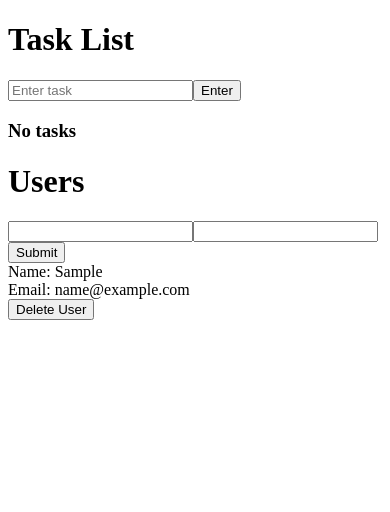
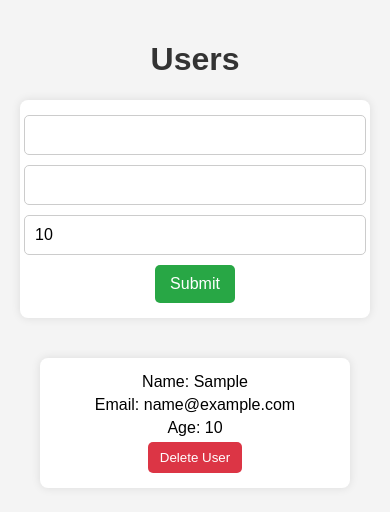
Before and after one commit to Sneh674/Web-Tech-Course, a React (Vite) app in the folder exp-9/taskanduser/: page / in a window 390 px wide. Both pictures are taken after typing "Sample", "name@example.com" into the empty fields and a click on the input "Submit". Shown: the top 512 px of the page. Built offline with nearby package versions, Linux system fonts and the light colour scheme.

Commit message:
css added

```diff
--- a/exp-9/taskanduser/src/App.jsx
+++ b/exp-9/taskanduser/src/App.jsx
@@ -4,10 +4,10 @@ import UserHome from "./components/userlist/UserHome";
 
 function App() {
   return (
-    <div className="main">
-      <TaskHome />
+    // <div className="main">
+      // <TaskHome />
       <UserHome />
-    </div>
+    // </div>
   );
 }
 
--- a/exp-9/taskanduser/src/components/userlist/UserHome.jsx
+++ b/exp-9/taskanduser/src/components/userlist/UserHome.jsx
@@ -1,50 +1,65 @@
 import { useState } from "react";
+import "./user.css";
 
 const UserHome = () => {
   const [userList, setUserList] = useState([]);
-  const [user, setUser] = useState({ name: "", email: "" });
+  const [user, setUser] = useState({ name: "", email: "", age: 10 });
+
   const handleChange = (e) => {
     const { name, value } = e.target;
     setUser((prevUser) => ({ ...prevUser, [name]: value }));
   };
+
   const handleSubmit = (e) => {
     e.preventDefault();
     const newUser = user;
     setUserList([...userList, newUser]);
-    e.target.name.value = "";
-    e.target.email.value = "";
-    setUser({ name: "", email: "" });
+    setUser({ name: "", email: "", age: 10 });
   };
+
   const handleDelete = (index) => {
-    setUserList(userList.filter((user, i) => i !== index));
+    setUserList(userList.filter((_, i) => i !== index));
   };
+
   return (
     <div>
       <h1>Users</h1>
       <form onSubmit={handleSubmit}>
-        <input type="text" name="name" onChange={handleChange} required />
-        <input type="email" name="email" id="" onChange={handleChange} />
+        <input
+          type="text"
+          name="name"
+          value={user.name}
+          onChange={handleChange}
+          required
+        />
+        <input
+          type="email"
+          name="email"
+          value={user.email}
+          onChange={handleChange}
+          required
+        />
+        <input
+          type="number"
+          name="age"
+          value={user.age}
+          onChange={handleChange}
+          required
+        />
         <input type="submit" value="Submit" />
       </form>
       <div className="allusers">
         {userList.length === 0 ? (
           <h3>No users</h3>
         ) : (
-          userList.map((user, index) => {
-            return (
-              <div className="user" key={index}>
-                <div className="username">Name: {user.name}</div>
-                <div className="useremail">Email: {user.email}</div>
-                <button
-                  onClick={() => {
-                    handleDelete(index);
-                  }}
-                >
-                  Delete User
-                </button>
-              </div>
-            );
-          })
+          userList.map((user, index) => (
+            <div className="user" key={index}>
+              <div className="username">Name: {user.name}</div>
+              <div className="useremail">Email: {user.email}</div>
+              <div className="userage">Age: {user.age}</div>
+              <button onClick={() => handleDelete(index)}>Delete User</button>
+            </div>
+          ))
         )}
       </div>
     </div>
--- /dev/null
+++ b/exp-9/taskanduser/src/components/userlist/user.css
@@ -0,0 +1,108 @@
+/* user.css */
+
+body {
+    font-family: Arial, sans-serif;
+    background-color: #f4f4f4;
+    margin: 0;
+    padding: 20px;
+}
+
+h1 {
+    text-align: center;
+    color: #333;
+}
+
+form {
+    display: flex;
+    justify-content: center;
+    gap: 10px;
+    background: white;
+    padding: 15px;
+    border-radius: 8px;
+    box-shadow: 0 0 10px rgba(0, 0, 0, 0.1);
+    max-width: 750px;
+    margin: 20px auto;
+}
+
+input[type="text"],
+input[type="email"],
+input[type="number"] {
+    padding: 10px;
+    border: 1px solid #ccc;
+    border-radius: 5px;
+    font-size: 16px;
+    width: 180px;
+}
+
+input[type="submit"] {
+    background-color: #28a745;
+    color: white;
+    cursor: pointer;
+    border: none;
+    padding: 10px 15px;
+    border-radius: 5px;
+    font-size: 16px;
+}
+
+input[type="submit"]:hover {
+    background-color: #218838;
+}
+
+.allusers {
+    display: grid;
+    grid-template-columns: repeat(4, 1fr);
+    gap: 15px;
+    padding: 20px;
+    justify-content: center;
+}
+
+.user {
+    background: white;
+    padding: 15px;
+    border-radius: 8px;
+    box-shadow: 0 0 10px rgba(0, 0, 0, 0.1);
+    text-align: center;
+}
+
+.username,
+.useremail,
+.userage {
+    margin-bottom: 5px;
+    font-size: 16px;
+}
+
+button {
+    background-color: #dc3545;
+    color: white;
+    border: none;
+    padding: 8px 12px;
+    border-radius: 5px;
+    cursor: pointer;
+}
+
+button:hover {
+    background-color: #c82333;
+}
+
+@media (max-width: 1000px) {
+    .allusers {
+        grid-template-columns: repeat(2, 1fr);
+    }
+}
+
+@media (max-width: 600px) {
+    .allusers {
+        grid-template-columns: repeat(1, 1fr);
+    }
+
+    form {
+        flex-direction: column;
+        align-items: center;
+    }
+
+    input[type="text"],
+    input[type="email"],
+    input[type="number"] {
+        width: 100%;
+    }
+}
```
